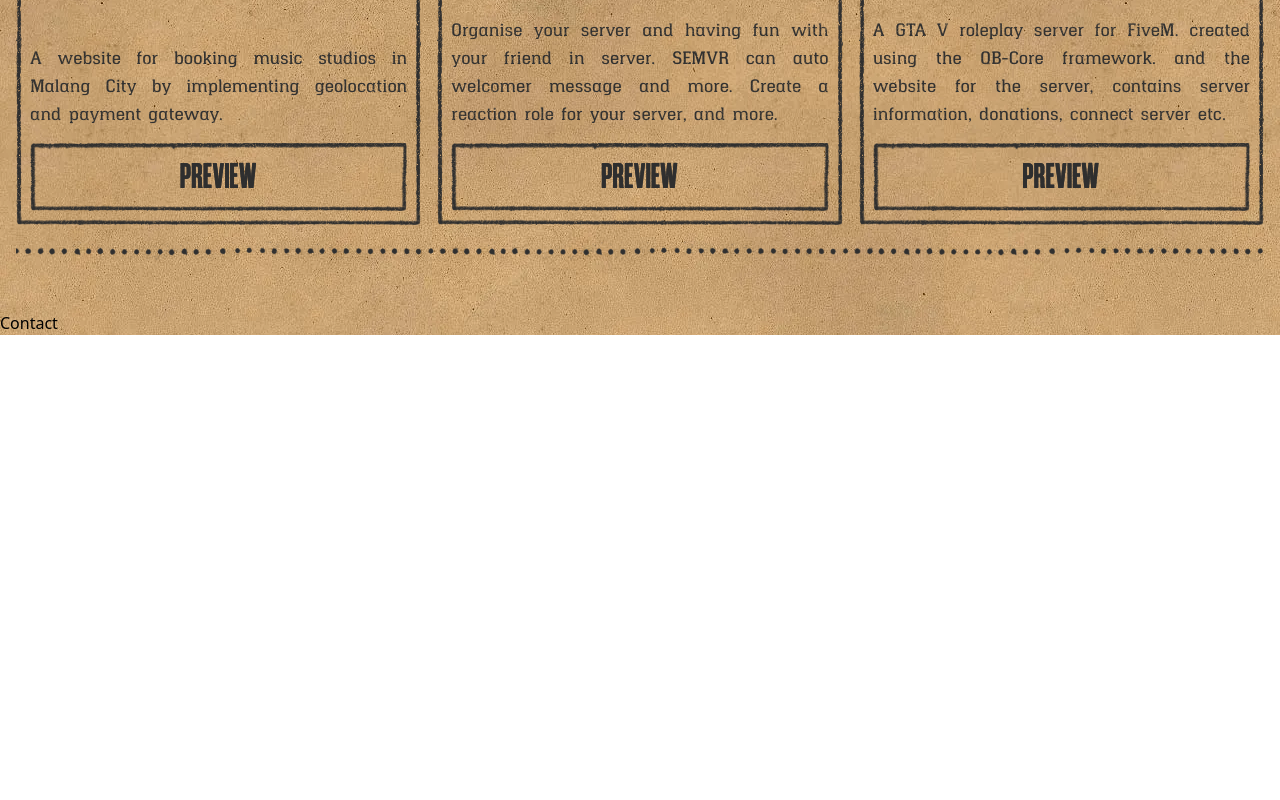
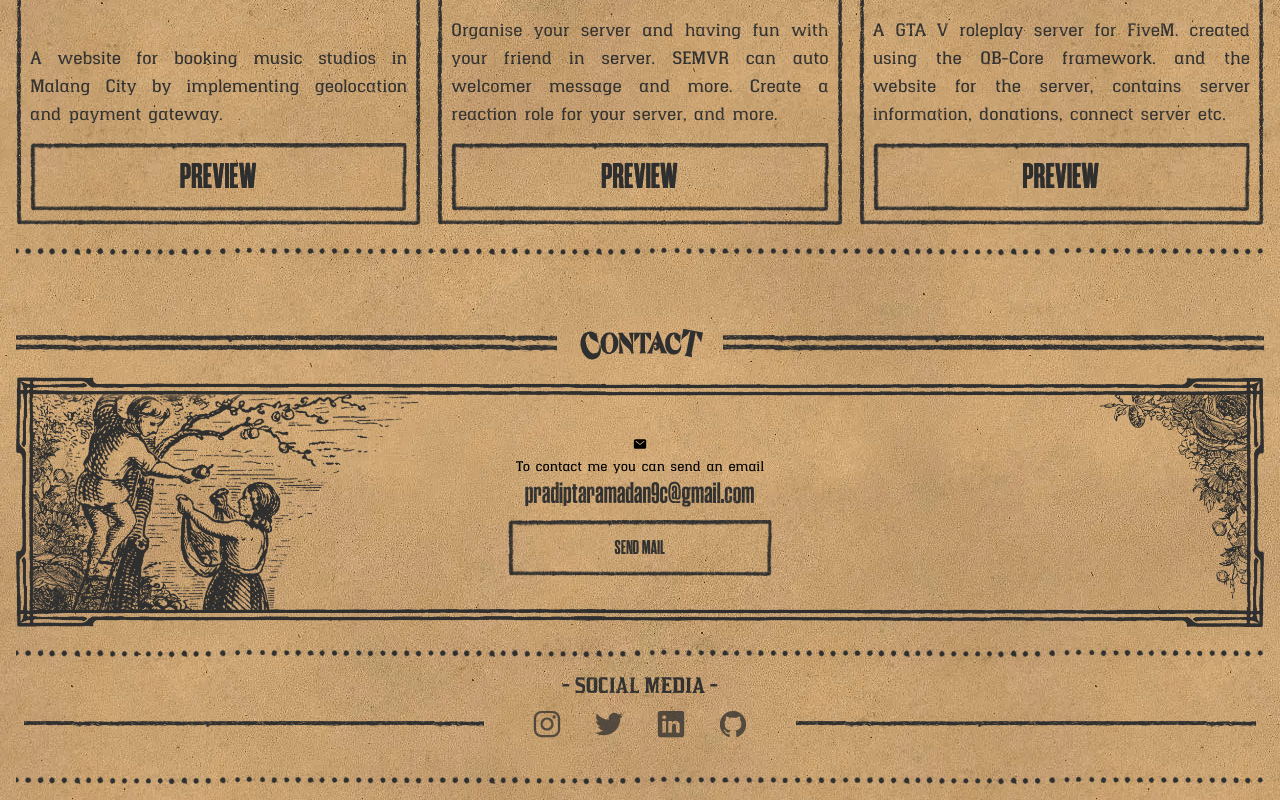
Before and after one commit to elvxk/portfolio-v2, a React (Vite) app: page / in a window 1280 px wide. Shown: the part 2099-2899 px from the top of the page. Before the commit the page ends 2434 px from the top, so only its background shows below. Built offline with nearby package versions, Linux system fonts and the light colour scheme.

Commit message:
Add Contact Section 🤙

```diff
--- a/src/sections/Contact.jsx
+++ b/src/sections/Contact.jsx
@@ -1,8 +1,110 @@
+import contact from "../assets/img/contact.webp";
+import mail_sm from "../assets/img/mail_sm.webp";
+import mail from "../assets/img/mail.webp";
+
 const Contact = () => {
   return (
-    <div>
-      <h1>Contact</h1>
-    </div>
+    <section id="contact">
+      <div className="max-w-screen-xl mx-auto px-4 py-4 flex justify-center items-center">
+        <div className="flex-grow banner"></div>
+        <img
+          draggable="false"
+          className="h-auto max-w-full px-4"
+          src={contact}
+          alt="Contact Pradipta R. Sandri"
+        />
+        <div className="flex-grow banner"></div>
+      </div>
+
+      <div className="max-w-screen-xl mx-auto px-4 flex justify-center items-center flex-col">
+        <div className="flex items-center justify-center">
+          <div className="absolute flex flex-col justify-between m-8">
+            <h1 className="font-Hapna text-center p-2 sm:text-xl lg:text-sm">
+              <ion-icon
+                name="mail"
+                className="text-black/75 text-xl "
+              ></ion-icon>
+              <br />
+              To contact me you can send an email
+              <br />
+              <span className="text-2xl font-Bold fbold sm:text-3xl">
+                pradiptaramadan9c@gmail.com
+              </span>
+            </h1>
+            <a
+              href="mailto:pradiptaramadan9c@gmail.com"
+              className="btn-border font-Bold text-xl uppercase text-center"
+            >
+              Send Mail
+            </a>
+          </div>
+
+          <img
+            draggable="false"
+            className="h-auto max-w-full block lg:hidden"
+            src={mail_sm}
+            alt="Mail Pradipta R. Sandri"
+          />
+          <img
+            draggable="false"
+            className="h-auto max-w-full hidden lg:block"
+            src={mail}
+            alt="Mail Pradipta R. Sandri"
+          />
+        </div>
+
+        <div className="dotted mt-4"></div>
+      </div>
+
+      <div className="flex justify-center flex-col items-center px-4">
+        <h1 className="font-RDRLino fbold text-xl">- SOCIAL MEDIA -</h1>
+      </div>
+      <div className="max-w-screen-xl mx-auto gap-8 flex justify-center items-center p-2">
+        <div className="strip mx-4"></div>
+
+        {/* <!-- Instagram --> */}
+        <a
+          href="https://instagram.com/elvxk"
+          target="_blank"
+          className="text-3xl text-black/75 hover:text-blue"
+        >
+          <ion-icon name="logo-instagram"></ion-icon>
+        </a>
+
+        {/* <!-- Twitter --> */}
+        <a
+          href="https://twitter.com/r_sandriii"
+          target="_blank"
+          className="text-3xl text-black/75 hover:text-blue"
+        >
+          <ion-icon name="logo-twitter"></ion-icon>
+        </a>
+
+        {/* <!-- LinkedIn --> */}
+        <a
+          href="https://www.linkedin.com/in/elvxk"
+          target="_blank"
+          className="text-3xl text-black/75 hover:text-blue"
+        >
+          <ion-icon name="logo-linkedin"></ion-icon>
+        </a>
+
+        {/* <!-- Github --> */}
+        <a
+          href="https://github.com/elvxk"
+          target="_blank"
+          className="text-3xl text-black/75 hover:text-blue"
+        >
+          <ion-icon name="logo-github"></ion-icon>
+        </a>
+
+        <div className="strip mx-4"></div>
+      </div>
+
+      <div className="max-w-screen-xl mx-auto px-4 flex justify-center items-center flex-col">
+        <div className="dotted mt-4"></div>
+      </div>
+    </section>
   );
 };
 
```
